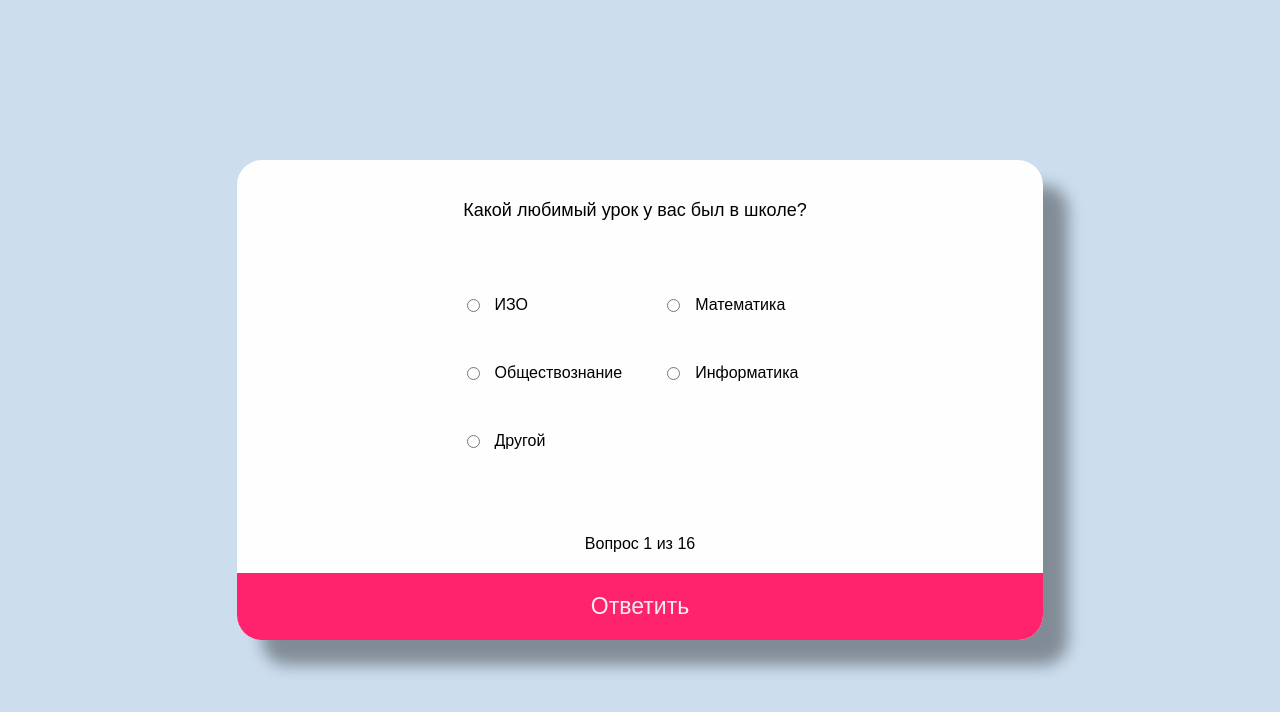
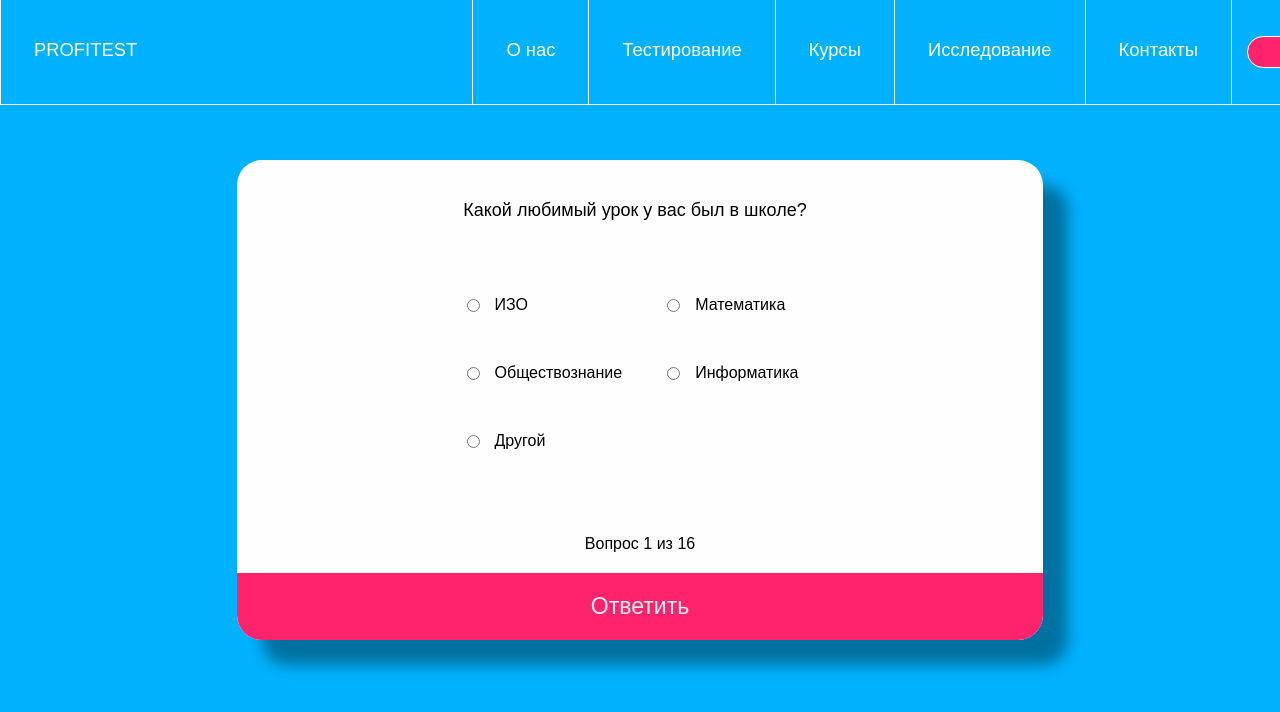
Before and after one commit to S-DevTeam-CtOTES/ProfiTest2.0, a React (Create React App) app in the folder client/: page /quizze in a window 1280 px wide. Shown: the top 712 px of the page. Built offline with nearby package versions, Linux system fonts and the light colour scheme.

Commit message:
Some fixes

```diff
--- a/client/src/Components/Lending/Header/Header.css
+++ b/client/src/Components/Lending/Header/Header.css
@@ -3,7 +3,8 @@
   height: 105px;
   align-items: center;
   z-index: 10;
-  background: rgb(30, 102, 133);
+  background: #00B2FE;
+  /* background: rgb(30, 102, 133); */
   width: 100%;
   border-bottom: 1px solid white;
 }
--- a/client/src/Components/Lending/Header/Header.jsx
+++ b/client/src/Components/Lending/Header/Header.jsx
@@ -5,11 +5,6 @@ import LoginForm from '../../SignUpForm/SignUpForm'
 import './Header.css'
 
 const Header = () =>  {
-
-
-
-
-
     return (
         <div className="container">
           <header className="header hmobile">
@@ -19,7 +14,8 @@ const Header = () =>  {
               </a>
             <div className="nav-menu">
               <a href="#about" className="nav-link">О нас</a>
-              <a href="#about" className="nav-link">Тестирование</a>
+              <Link to="/quizze" className="nav-link">Тестирование</Link>
+              {/* <a href="#about" className="nav-link">Тестирование</a> */}
               <a href="#explore" className="nav-link">Курсы</a>
               <a href="#contacts" className="nav-link">Исследование</a>
               <a href="#FAQ" className="nav-link">Контакты</a>
--- a/client/src/Components/Lending/Main/Main.css
+++ b/client/src/Components/Lending/Main/Main.css
@@ -80,7 +80,7 @@ cursor: pointer;
 .main-text-image {
   /* height: 100px; */
   position: absolute;
-    top: 25px;
+    top: -120px;
     /* right: 400px; */
     /* right: 100px; */
     left: 760px;
--- a/client/src/Components/Lending/Main/Main.jsx
+++ b/client/src/Components/Lending/Main/Main.jsx
@@ -1,6 +1,8 @@
 import React, { Component } from 'react'
 import './Main.css'
-import phone from '../../../assets/img/Group 1122.png'
+import phone from '../../../assets/img/Group 1121.png'
+// import phone from '../../../assets/img/Group 1122.png'
+// import phone from '../../../assets/img/Group 1122.png'
 import { Link } from 'react-router-dom'
 
 
--- a/client/src/Components/Quizze/Quizze.css
+++ b/client/src/Components/Quizze/Quizze.css
@@ -1,6 +1,3 @@
-
-
-
 * {
     box-sizing: border-box;
     padding: 0;
@@ -20,6 +17,8 @@
   justify-content: center;
   height: 100vh;
   z-index: 20;
+  background: #00b2fe;
+  background: #00b2fe;
   /* overflow: hidden; */
   /* position: relative; */
 }
--- a/client/src/Components/Quizze/Quizze.jsx
+++ b/client/src/Components/Quizze/Quizze.jsx
@@ -3,6 +3,7 @@ import { React, useState } from 'react';
 import {Helmet} from 'react-helmet';
 import { QuastionData, Proffesion  } from '../../data';
 import Button from '../../UI/Button';
+import Header from '../Lending/Header/Header';
 import { map } from './EmptyArray';
 import QuastionNumber from './QuastionNumber/QuastionNumber';
 import QuastionView from './QuastionView/QuastionView';
@@ -96,6 +97,8 @@ const Quizze = () => {
 
 
   return (
+    <>
+    <Header />
       <div className="quizzmain">
 
   <Helmet>
@@ -137,6 +140,7 @@ const Quizze = () => {
     </div>
   </div>
   </div>
+    </>
   );
   }
 
```
Also changed, not shown: 1 other file (tests, documents, lock files or other folders). Lines whose indentation alone changed are shown as unchanged.
